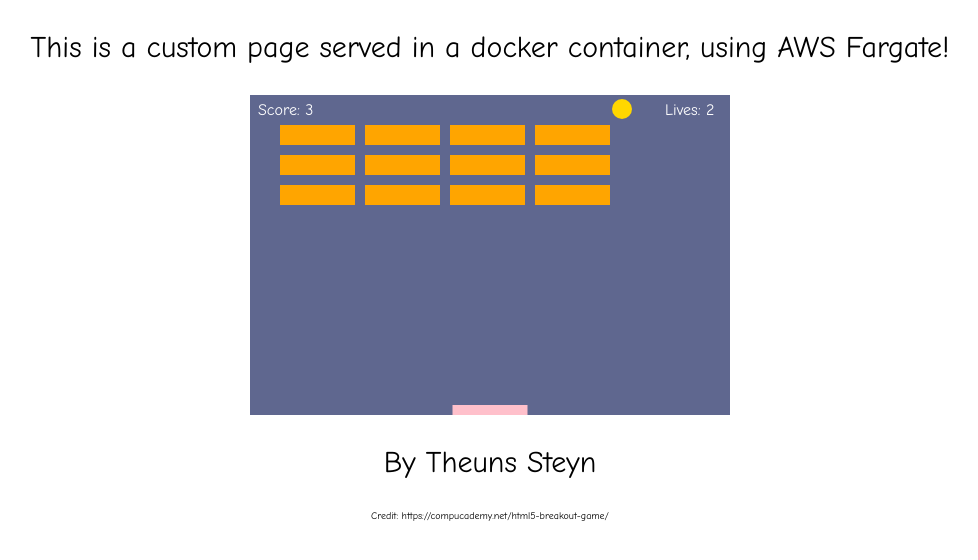
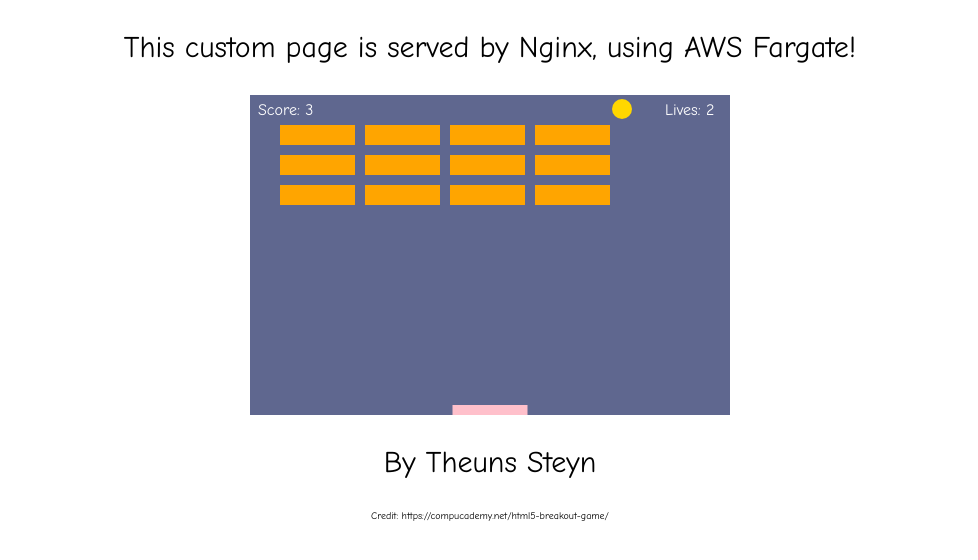
Before and after one commit to theuns7/aws-web, a plain HTML site: page web-app/index.html in a window 1280 px wide. Shown: the whole page, without its empty margins (150-1128 px from the left). Drawn offline with Linux system fonts and the light colour scheme.

Commit message:
Initiale a change

```diff
--- a/web-app/index.html
+++ b/web-app/index.html
@@ -13,7 +13,7 @@
     </style>
     </head>
     <body>
-      <p style="font-family:Comic Sans MS; font-size:30px;text-align: center;" >This is a custom page served in a docker container, using AWS Fargate!</p>
+      <p style="font-family:Comic Sans MS; font-size:30px;text-align: center;" >This custom page is served by Nginx, using AWS Fargate!</p>
       <canvas id="myCanvas" width="480" height="320"></canvas>
       <p style="font-family:Comic Sans MS; font-size:30px ;text-align: center;" >By Theuns Steyn</p>
       <p style="font-family:Comic Sans MS; font-size:10px;text-align: center;" >Credit: https://compucademy.net/html5-breakout-game/</p>
```
Also changed, not shown: 1 other file.
